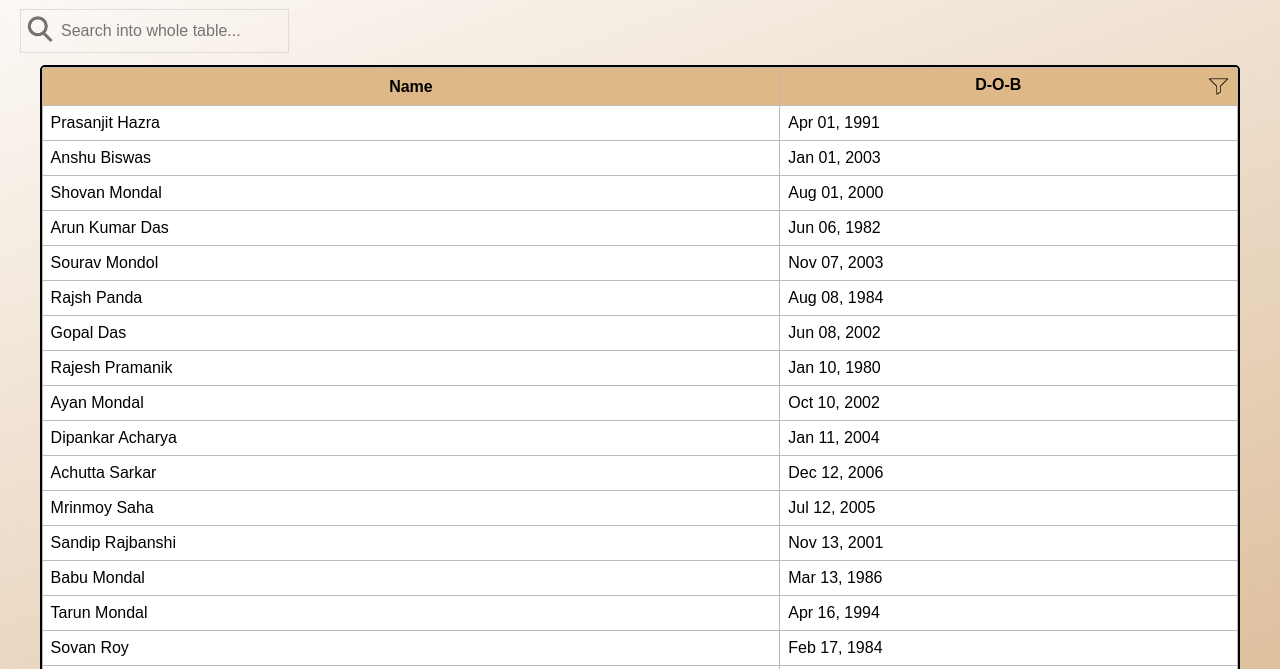
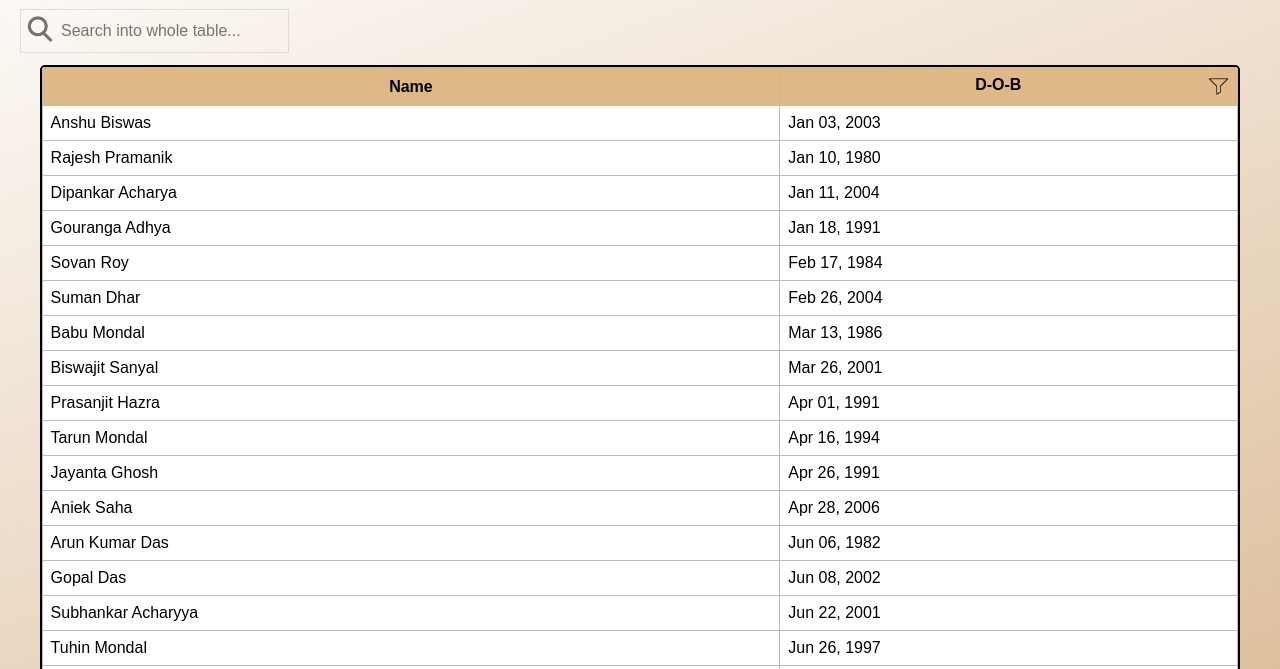
Before and after one commit to Animesh59/IskconYouth, a plain HTML site: page index.html in a window 1280 px wide. Shown: the part 131-800 px from the top of the page. Drawn offline with Linux system fonts and the light colour scheme.

Commit message:
sorting resolved

```diff
--- a/data.json
+++ b/data.json
@@ -49,7 +49,7 @@
 	},
 	{
 		"name": "Anshu Biswas",
-		"DOB": "Jan 01, 2003"
+		"DOB": "Jan 03, 2003"
 	},
 	{
 		"name": "Tuhin Mondal",
--- a/index.html
+++ b/index.html
@@ -52,6 +52,7 @@
         fetch("./data.json")
             .then(res => res.json())
             .then(data => {
+                console.log(data);
                 data.sort(function (a, b) {
                     let d1 = new Date(a.DOB).getDate(), d2 = new Date(b.DOB).getDate()
                     if (d1 > d2) {
@@ -61,7 +62,15 @@
                         return -1;
                     }
                 })
-                // console.log(data);
+                data.sort(function (a, b) {
+                    let m1 = new Date(a.DOB).getMonth(), m2 = new Date(b.DOB).getMonth()
+                    if (m1 > m2) {
+                        return 1;
+                    }
+                    else if (m1 < m2) {
+                        return -1;
+                    }
+                })
                 data.forEach(data => {
                     appendData(data);
                 });
```
